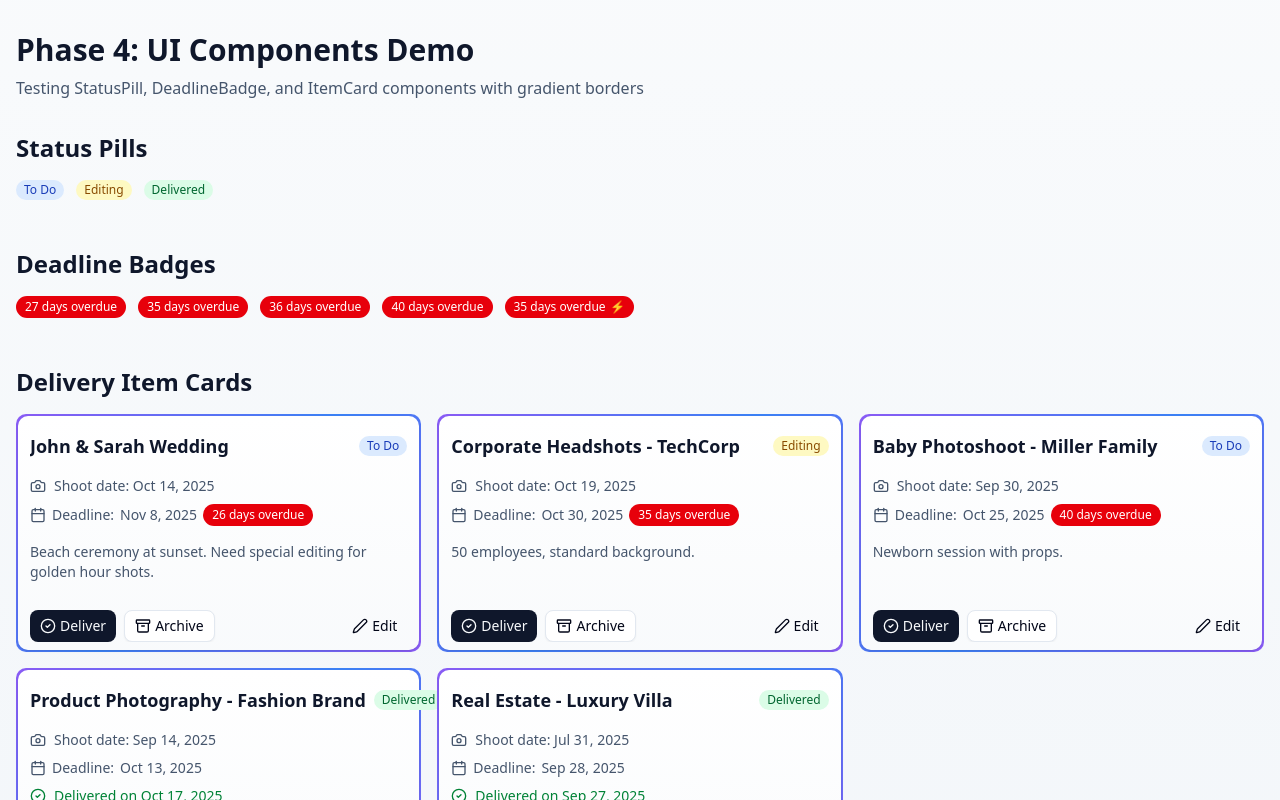
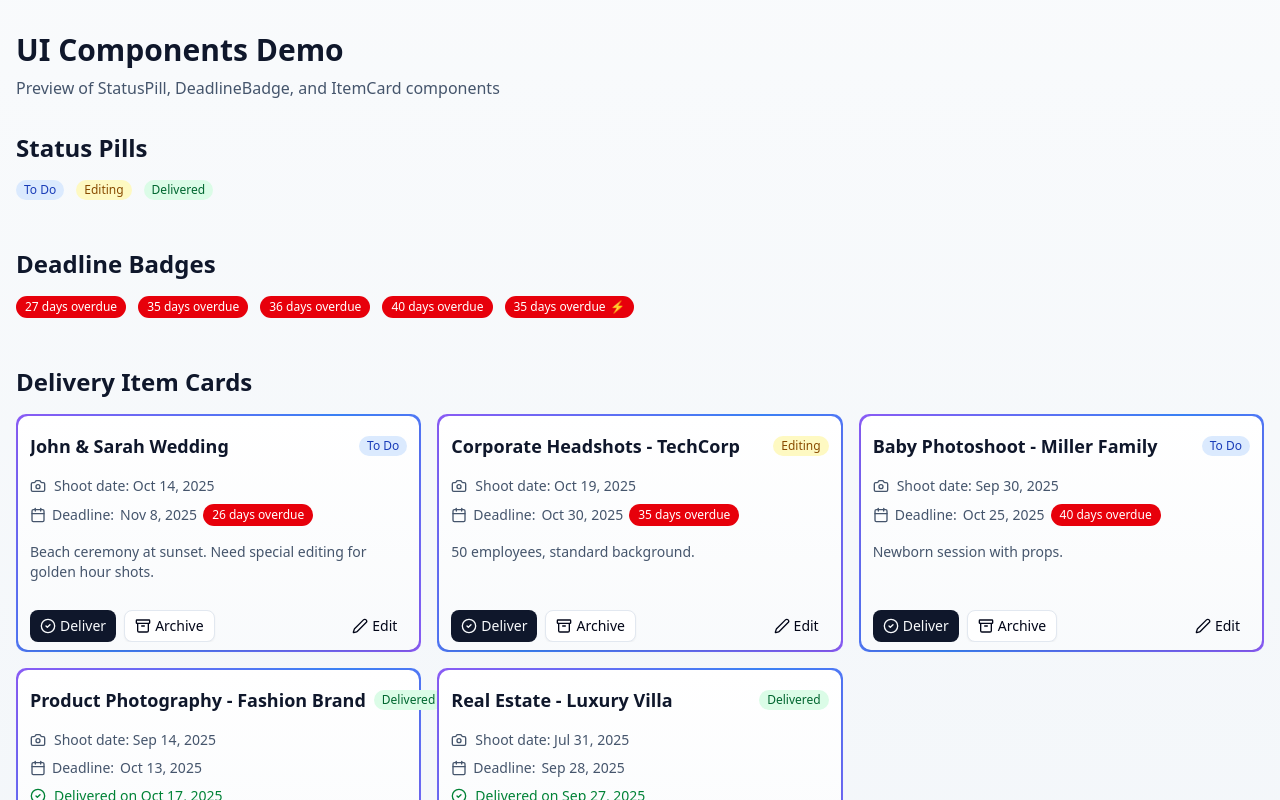
Before and after one commit to andrii-zhygalko/photo_delivery_scheduler, a Next.js app: page /components-demo in a window 1280 px wide. Shown: the top 800 px of the page. Built offline with nearby package versions, Linux system fonts and the light colour scheme.

Commit message:
refactor(demo): remove phase references from demo page

```diff
--- a/src/app/components-demo/page.tsx
+++ b/src/app/components-demo/page.tsx
@@ -5,14 +5,6 @@ import { StatusPill } from '@/components/status-pill';
 import { DeadlineBadge } from '@/components/deadline-badge';
 import type { DeliveryItem } from '@/lib/db/schema';
 
-/**
- * Demo page for Phase 4 UI components
- * Visit /components-demo to see all components in action
- *
- * NOTE: This is a Client Component ('use client') because it passes
- * event handlers (onEdit, onDeliver, onArchive) to ItemCard.
- * In production, this pattern will be used in list views (Phase 5).
- */
 export default function ComponentsDemoPage() {
   // Sample delivery items for demo
   // NOTE: Using fixed dates to avoid hydration mismatch (Date.now() differs between server/client)
@@ -96,10 +88,10 @@ export default function ComponentsDemoPage() {
       <div className="container mx-auto px-4 py-8">
         <div className="mb-8">
           <h1 className="text-3xl font-bold text-slate-900 dark:text-slate-100 mb-2">
-            Phase 4: UI Components Demo
+            UI Components Demo
           </h1>
           <p className="text-slate-600 dark:text-slate-400">
-            Testing StatusPill, DeadlineBadge, and ItemCard components with gradient borders
+            Preview of StatusPill, DeadlineBadge, and ItemCard components
           </p>
         </div>
 
```
